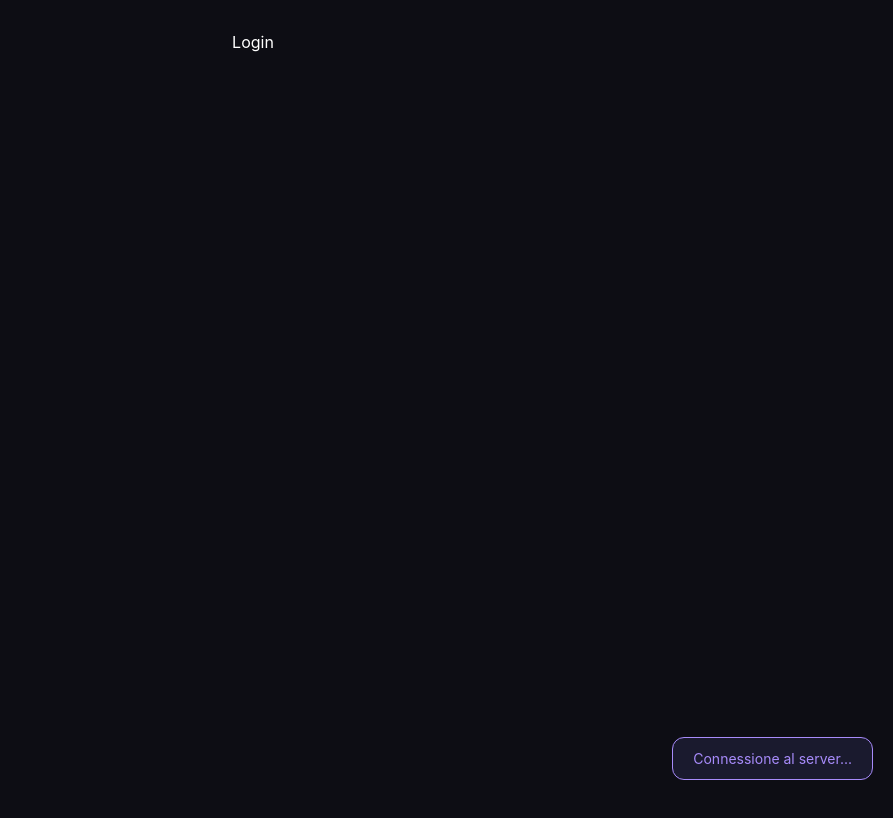
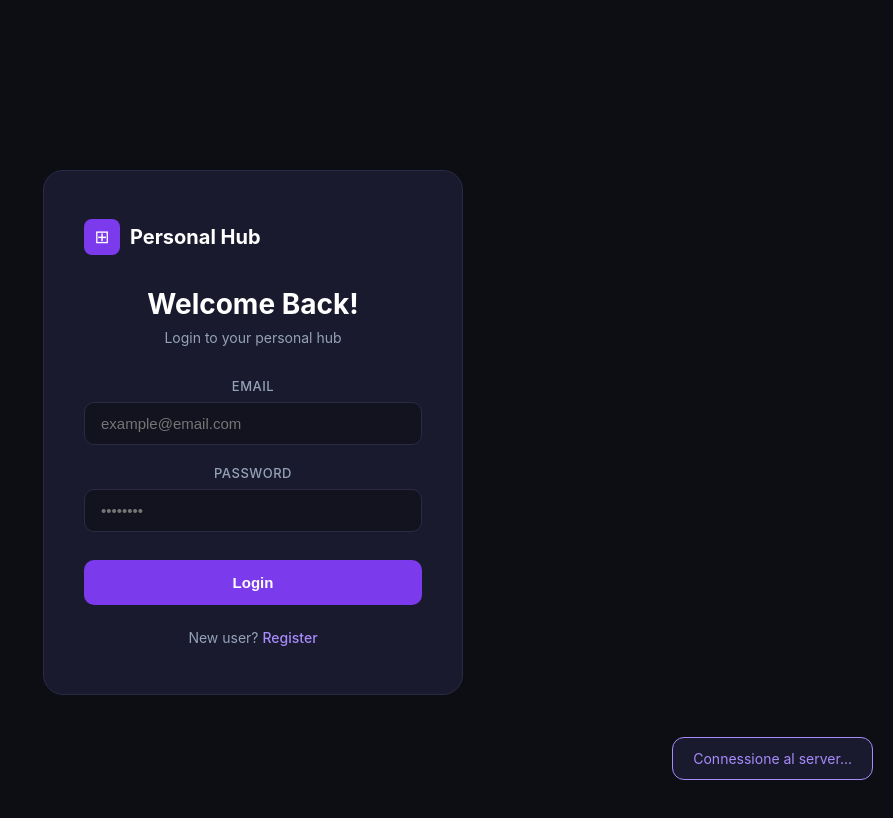
Before and after one commit to Alelover01/personalHub, a React (Vite) app in the folder personalHubFrontend/: page /login in a window 1280 px wide. Shown: the top 818 px of the page, without its empty margins (387-1280 px from the left). Built offline with nearby package versions, Linux system fonts and the light colour scheme; no server answers.

Commit message:
Login Page

```diff
--- a/personalHubFrontend/src/pages/Login.jsx
+++ b/personalHubFrontend/src/pages/Login.jsx
@@ -1,2 +1,79 @@
-const Login = () => <div>Login</div>;
+import { useState } from 'react';
+import { Link, useNavigate } from 'react-router-dom';
+import { useAuth } from '../context/AuthContext';
+import api from '../api/axios';
+import styles from './Login.module.css';
+
+const Login = () => {
+  const [email, setEmail] = useState('');
+  const [password, setPassword] = useState('');
+  const [error, setError] = useState('');
+  const [loading, setLoading] = useState(false);
+  const { login } = useAuth();
+  const navigate = useNavigate();
+
+  const handleSubmit = async (e) => {
+    e.preventDefault();
+    setError('');
+    setLoading(true);
+    try {
+      const res = await api.post('/api/auth/login', { email, password });
+      login(res.data.user, res.data.token);
+      navigate('/');
+    } catch (err) {
+      setError(err.response?.data?.message || 'Errore durante il login');
+    } finally {
+      setLoading(false);
+    }
+  };
+
+  return (
+    <div className={styles.container}>
+      <div className={styles.card}>
+        <div className={styles.logo}>
+          <div className={styles.logoIcon}>⊞</div>
+          <span className={styles.logoText}>Personal Hub</span>
+        </div>
+        <h1 className={styles.title}>Welcome Back!</h1>
+        <p className={styles.subtitle}>Login to your personal hub</p>
+
+        {error && <div className={styles.error}>{error}</div>}
+
+        <form className={styles.form} onSubmit={handleSubmit}>
+          <div className={styles.field}>
+            <label className={styles.label}>Email</label>
+            <input
+              className={styles.input}
+              type="email"
+              placeholder="example@email.com"
+              value={email}
+              onChange={(e) => setEmail(e.target.value)}
+              required
+            />
+          </div>
+          <div className={styles.field}>
+            <label className={styles.label}>Password</label>
+            <input
+              className={styles.input}
+              type="password"
+              placeholder="••••••••"
+              value={password}
+              onChange={(e) => setPassword(e.target.value)}
+              required
+            />
+          </div>
+          <button className={styles.button} type="submit" disabled={loading}>
+            {loading ? 'Login loading...' : 'Login'}
+          </button>
+        </form>
+
+        <p className={styles.footer}>
+          New user?{' '}
+          <Link to="/register" className={styles.link}>Register</Link>
+        </p>
+      </div>
+    </div>
+  );
+};
+
 export default Login;
--- /dev/null
+++ b/personalHubFrontend/src/pages/Login.module.css
@@ -0,0 +1,139 @@
+.container {
+  min-height: 100vh;
+  display: flex;
+  align-items: center;
+  justify-content: center;
+  background-color: var(--bg-primary);
+  padding: 20px;
+}
+
+.card {
+  background: var(--bg-card);
+  border: 1px solid var(--border-light);
+  border-radius: 20px;
+  padding: 48px 40px;
+  width: 100%;
+  max-width: 420px;
+}
+
+.logo {
+  display: flex;
+  align-items: center;
+  gap: 10px;
+  margin-bottom: 32px;
+}
+
+.logoIcon {
+  width: 36px;
+  height: 36px;
+  background: var(--accent-purple);
+  border-radius: 8px;
+  display: flex;
+  align-items: center;
+  justify-content: center;
+  font-size: 18px;
+}
+
+.logoText {
+  font-size: 20px;
+  font-weight: 700;
+  color: var(--text-primary);
+}
+
+.title {
+  font-size: 28px;
+  font-weight: 700;
+  color: var(--text-primary);
+  margin-bottom: 8px;
+}
+
+.subtitle {
+  font-size: 14px;
+  color: var(--text-secondary);
+  margin-bottom: 32px;
+}
+
+.form {
+  display: flex;
+  flex-direction: column;
+  gap: 20px;
+}
+
+.field {
+  display: flex;
+  flex-direction: column;
+  gap: 8px;
+}
+
+.label {
+  font-size: 13px;
+  font-weight: 500;
+  color: var(--text-secondary);
+  text-transform: uppercase;
+  letter-spacing: 0.5px;
+}
+
+.input {
+  background: var(--bg-secondary);
+  border: 1px solid var(--border-light);
+  border-radius: 10px;
+  padding: 12px 16px;
+  color: var(--text-primary);
+  font-size: 15px;
+  outline: none;
+  transition: border-color 0.2s;
+}
+
+.input:focus {
+  border-color: var(--accent-purple);
+}
+
+.button {
+  background: var(--accent-purple);
+  color: white;
+  border: none;
+  border-radius: 10px;
+  padding: 14px;
+  font-size: 15px;
+  font-weight: 600;
+  cursor: pointer;
+  transition: background 0.2s, transform 0.1s;
+  margin-top: 8px;
+}
+
+.button:hover {
+  background: #6d28d9;
+  transform: translateY(-1px);
+}
+
+.button:disabled {
+  opacity: 0.6;
+  cursor: not-allowed;
+  transform: none;
+}
+
+.error {
+  background: rgba(239, 68, 68, 0.1);
+  border: 1px solid var(--danger);
+  color: var(--danger);
+  padding: 12px 16px;
+  border-radius: 10px;
+  font-size: 14px;
+}
+
+.footer {
+  text-align: center;
+  margin-top: 24px;
+  font-size: 14px;
+  color: var(--text-secondary);
+}
+
+.link {
+  color: var(--accent-purple-light);
+  text-decoration: none;
+  font-weight: 500;
+}
+
+.link:hover {
+  text-decoration: underline;
+}
```
